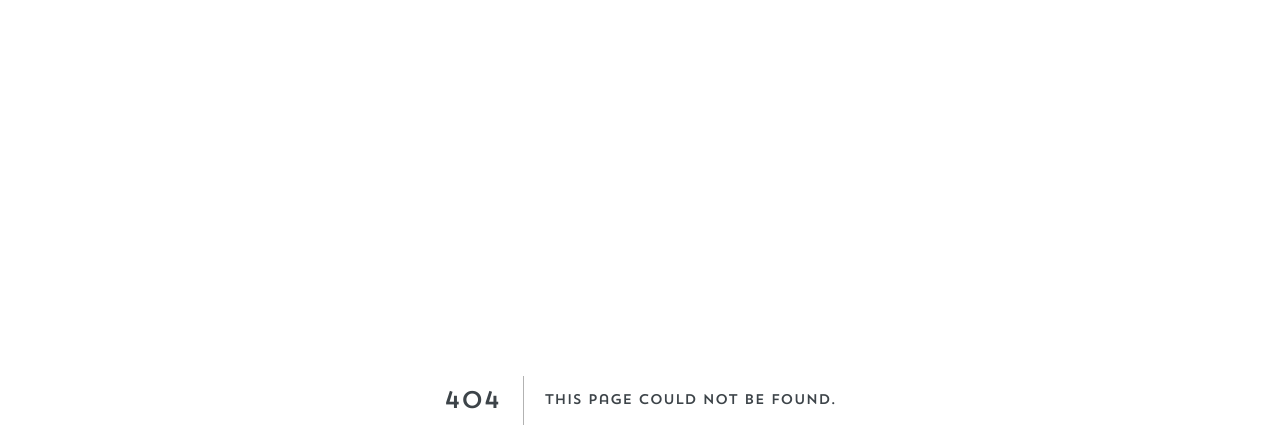
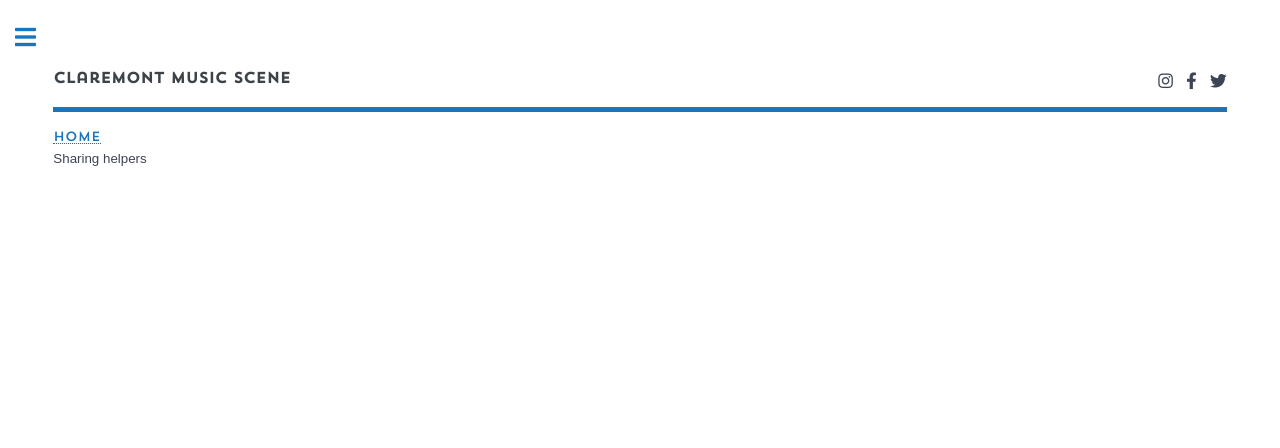
Before and after one commit to claremont-music-scene/nextjs-music-scene, a Next.js app: page /community/volunteering/sharing in a window 1280 px wide. Before the commit this address had no page. Shown: the top 448 px of the page. Built offline with nearby package versions, Linux system fonts and the light colour scheme.

Commit message:
Secondary pages for volunteer section

```diff
--- /dev/null
+++ b/pages/community/volunteering/event-planning-and-hosting/index.js
@@ -0,0 +1,5 @@
+import SingleColumnLayout from "../../../../components/layouts/single-column";
+
+export default function EventPlanning() {
+    return <SingleColumnLayout>Event helpers</SingleColumnLayout>
+}
--- /dev/null
+++ b/pages/community/volunteering/sharing/index.js
@@ -0,0 +1,5 @@
+import SingleColumnLayout from "../../../../components/layouts/single-column";
+
+export default function Sharing() {
+    return <SingleColumnLayout>Sharing helpers</SingleColumnLayout>
+}
--- /dev/null
+++ b/pages/community/volunteering/teaching/index.js
@@ -0,0 +1,5 @@
+import SingleColumnLayout from "../../../../components/layouts/single-column";
+
+export default function Teaching() {
+    return <SingleColumnLayout>teaching helpers</SingleColumnLayout>
+}
--- /dev/null
+++ b/pages/community/volunteering/website/index.js
@@ -0,0 +1,5 @@
+import SingleColumnLayout from "../../../../components/layouts/single-column";
+
+export default function Website() {
+    return <SingleColumnLayout>web helper</SingleColumnLayout>
+}
```
Also changed, not shown: pages/community/volunteering/index.js (+13 -7 lines).
